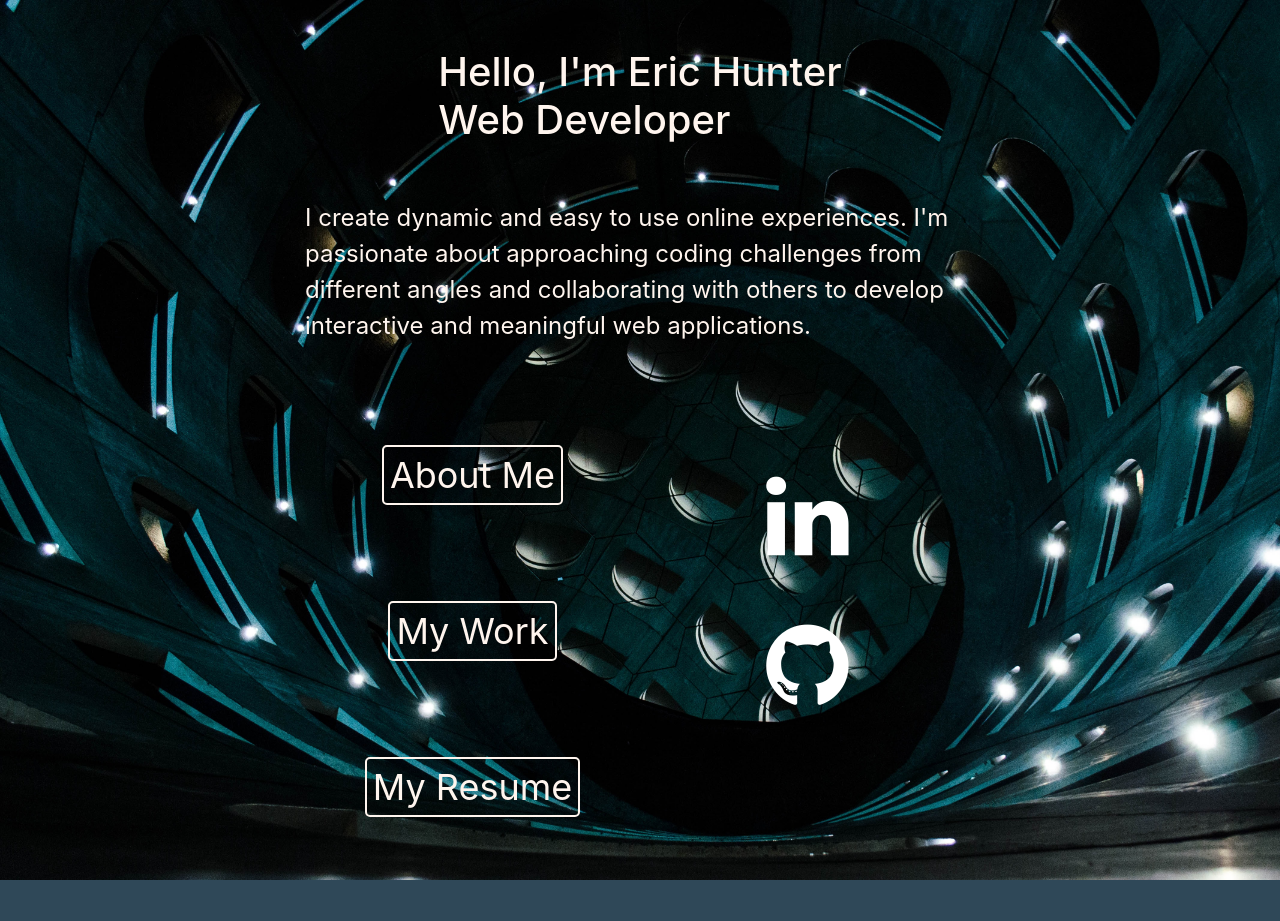
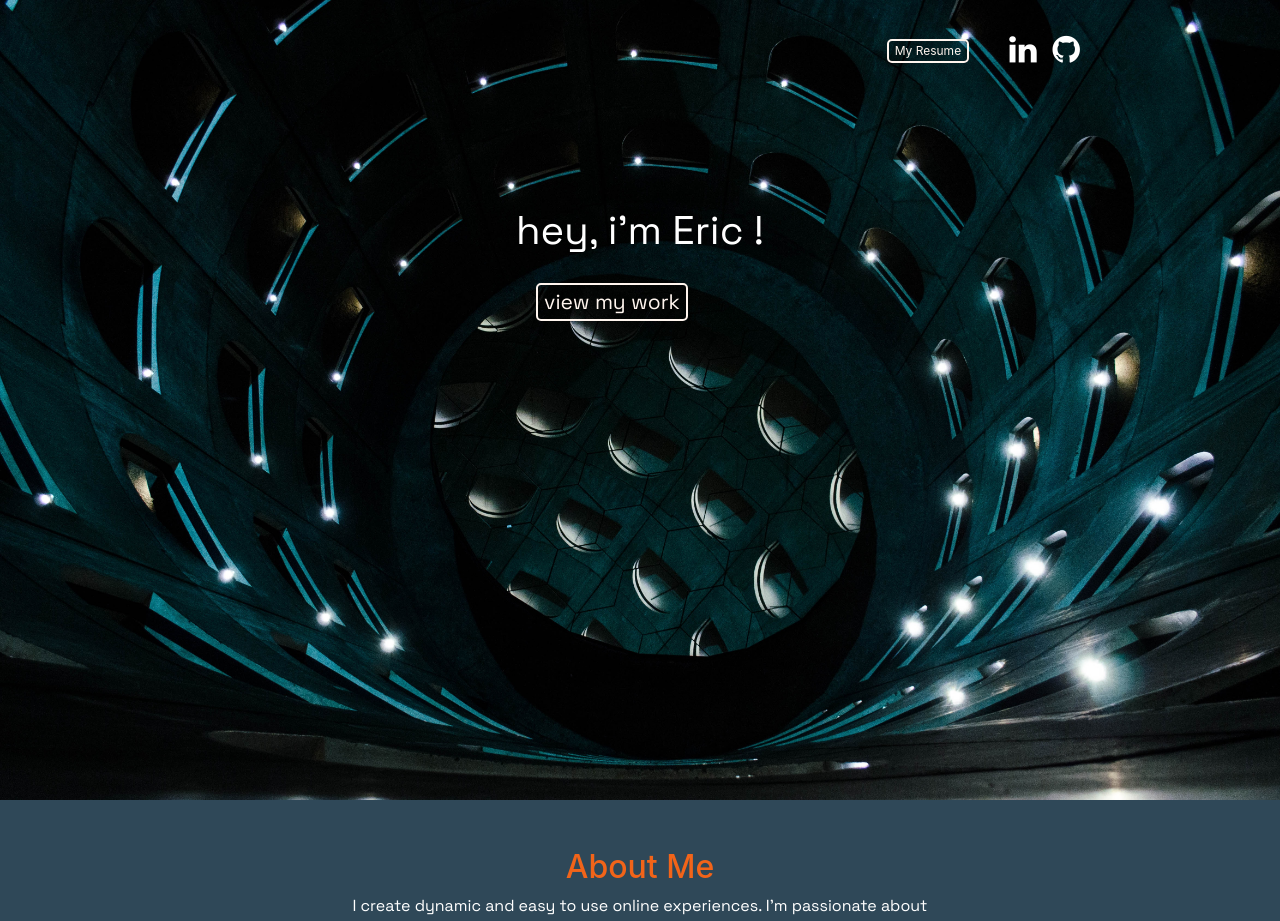
Before and after one commit to ehunter7/react-portfolio, a React (Create React App) app: page / in a window 1280 px wide. Shown: the top 921 px of the page. Built offline with nearby package versions, Linux system fonts and the light colour scheme.

Commit message:
add resume and intro text

```diff
--- a/public/index.html
+++ b/public/index.html
@@ -17,9 +17,15 @@
       rel="stylesheet"
       href="https://cdnjs.cloudflare.com/ajax/libs/font-awesome/4.7.0/css/font-awesome.min.css"
     />
+    <link rel="preconnect" href="https://fonts.googleapis.com" />
+    <link rel="preconnect" href="https://fonts.gstatic.com" crossorigin />
+    <link
+      href="https://fonts.googleapis.com/css2?family=Space+Grotesk&display=swap"
+      rel="stylesheet"
+    />
     <title>Eric Hunter</title>
   </head>
-  <body style="background-color: #2f4858">
+  <body style="background-color: #2f4858;">
     <noscript>You need to enable JavaScript to run this app.</noscript>
     <div id="root"></div>
   </body>
--- a/src/components/About.js
+++ b/src/components/About.js
@@ -5,6 +5,16 @@
   return (
     <section className="about-me" id="about">
       <h2 className="about-me-header mt-5">About Me</h2>
+      <div className="about-me-intro">
+        <div className="about-me-intro-text">
+          <p>
+            I create dynamic and easy to use online experiences. I'm passionate
+            about approaching coding challenges from different angles and
+            collaborating with others to develop interactive and meaningful web
+            applications.
+          </p>
+        </div>
+      </div>
       <section className="box-container">
         <div className="box">
           <h3>Achievements</h3>
--- a/src/components/Intro.js
+++ b/src/components/Intro.js
@@ -1,19 +1,16 @@
 import React, { useState } from "react";
 import "./style.css";
-import ResumePDF from "../Assets/docs/Resume.pdf";
 
 const Intro = () => {
   const [showResume, setShowResume] = useState(false);
 
   return (
     <>
+
+      {/* <!-- end of icon section --> */}
       <div classNameName="intro-content">
         <div className="row intro-text">
-          <h1 className="headingInfo">
-            Hello, I'm Eric Hunter
-            <br />
-            Web Developer
-          </h1>
+
           <p className="headingInfo">
             I create dynamic and easy to use online experiences. I'm passionate
             about approaching coding challenges from different angles and
@@ -29,35 +26,8 @@
                 <button className="contact shuttle">About Me</button>
               </a>
             </div>
-            <div className="idLinks">
-              <a href="#work">
-                <button className="contact shuttle">My Work</button>
-              </a>
-            </div>
-            <div className="idLinks">
-              <a href={ResumePDF} target="_blank" rel="noopener noreferrer">
-                <button className="contact shuttle">My Resume</button>
-              </a>
-            </div>
+
           </section>
-          <section className="col-6 links">
-            {/* <!-- this is the beginning of the icons --> */}
-
-            <div className="social-icon">
-              <a
-                className="fa fa-linkedin shuttle"
-                href="https://www.linkedin.com/in/eric-hunter-b7a637183?trk=profile-badge"
-              ></a>
-            </div>
-            <div className="social-icon">
-              <a
-                className="fa fa-github shuttle"
-                href="https://github.com/ehunter7"
-              ></a>
-            </div>
-            {/* </div> */}
-          </section>
-          {/* <!-- end of icon section --> */}
         </div>
       </div>
     </>
--- a/src/components/hero.js
+++ b/src/components/hero.js
@@ -1,11 +1,47 @@
 import React from "react";
 import Header from "./header";
 import "./style.css";
+import ResumePDF from "../Assets/docs/Resume.pdf";
 
 const Hero = () => {
   return (
     <div className="hero-image">
-      <Header />
+      <section className="links">
+        {/* <!-- this is the beginning of the icons --> */}
+
+        <div className="idLinks">
+          <a href={ResumePDF} target="_blank" rel="noopener noreferrer">
+            <button className="contact shuttle">My Resume</button>
+          </a>
+        </div>
+
+        <div className="social-icon">
+          <a
+            className="fa fa-linkedin shuttle"
+            href="https://www.linkedin.com/in/eric-hunter-b7a637183?trk=profile-badge"
+          ></a>
+        </div>
+        <div className="social-icon">
+          <a
+            className="fa fa-github shuttle"
+            href="https://github.com/ehunter7"
+          ></a>
+        </div>
+        {/* </div> */}
+      </section>{" "}
+      <div className="headingInfo">
+        <div>
+          <h1>
+            hey, i'm <span className="name">Eric !</span>
+          </h1>
+        </div>
+
+        <div className="work-button">
+          <a href="#work">
+            <button className="contact ">view my work</button>
+          </a>
+        </div>
+      </div>
     </div>
   );
 };
--- a/src/components/style.css
+++ b/src/components/style.css
@@ -4,10 +4,41 @@
 
 .hero-image {
   background-image: url(../Assets/kilyan-sockalingum-8NH2_f5TxAA-unsplash.jpg);
-  min-height: 55em;
-  max-height: fit-content;
+  min-height: 100vh;
+  /* max-height: fit-content; */
   width: 100%;
   background-size: cover;
+}
+
+.headingInfo {
+  /* height: 100%; */
+  font-family: 'Space Grotesk', sans-serif;
+  color: white;
+  display: flex;
+  justify-content: center;
+  flex-direction: column;
+  align-items: center;
+  height: 24em;
+}
+
+
+.about-me-intro{
+  display: flex;
+  justify-content: center;
+  align-items: center;
+  /* width: 35%; */
+  font-family: 'Space Grotesk', sans-serif;
+  color: white;
+  text-align: center;
+}
+
+.about-me-intro-text{
+width: 45%;
+}
+
+.work-button{
+  margin-right: 2em;
+  font-size: 1.75em;
 }
 
 .intro {
@@ -26,15 +57,16 @@
   margin-top: 1.5em;
 }
 
-.intro-text {
+/* .intro-text {
   display: flex;
   justify-content: center;
-}
+} */
 
 .idLinks {
   /* margin-left: 1.25em; */
   /* margin-bottom: 1em; */
-  margin-top: 1em;
+  margin-top: .2em;
+  margin-right: 2em;
 }
 
 .project-link {
@@ -68,10 +100,6 @@
   text-decoration: none;
 }
 
-.headingInfo {
-  /* padding-left: 3em; */
-  margin-top: 3rem;
-}
 
 .intro p {
   font-size: 0.5em;
@@ -102,9 +130,11 @@
 
 .links {
   display: flex;
-  justify-content: center;
-  flex-direction: column;
-  align-items: center;
+  justify-content: flex-end;
+  margin-right: 15%;
+  padding-top: 2%;
+  /* flex-direction: column; */
+  /* align-items: center; */
 }
 
 h2 {
```
